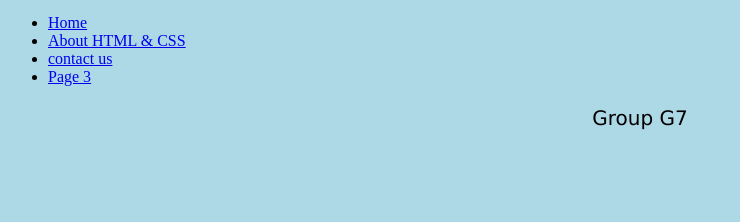
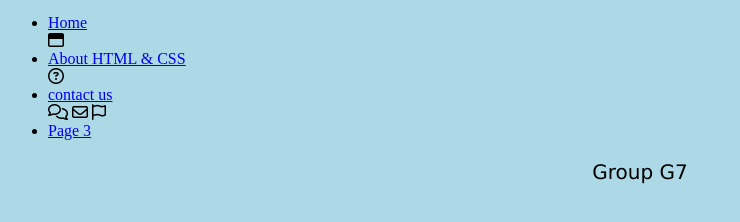
Before and after one commit to NASSERHAMAD/internetapp, a plain HTML site: page index.html in a window 1280 px wide. Shown: the part 100-322 px from the top of the page, without its empty margins (0-740 px from the left). Drawn offline with Linux system fonts and the light colour scheme.

Commit message:
add fontawesome icons

```diff
--- a/index.html
+++ b/index.html
@@ -3,6 +3,7 @@
 <body>
     <link rel="stylesheet" href="css\css.css">
 <h1>G7</h1>
+<script src="https://kit.fontawesome.com/1a4b7f5f20.js" crossorigin="anonymous"></script>
 <nav class="navbar navbar-default">
   <div class="container-fluid">
     <div class="navbar-header">
@@ -10,8 +11,13 @@
     </div>
     <ul class="nav navbar-nav">
       <li class="active"><a href="index.html">Home</a></li>
+      <i class="fa-regular fa-window-maximize"></i>
       <li><a href="abouthtml&css.html">About HTML & CSS</a></li>
+      <i class="fa-regular fa-circle-question"></i>
       <li><a href="contact_us.html">contact us</a></li>
+      <i class="fa-regular fa-comments"></i>
+      <i class="fa-regular fa-envelope"></i>
+      <i class="fa-regular fa-flag"></i>
       <li><a href="#">Page 3</a></li>
     </ul>
   </div>
```
